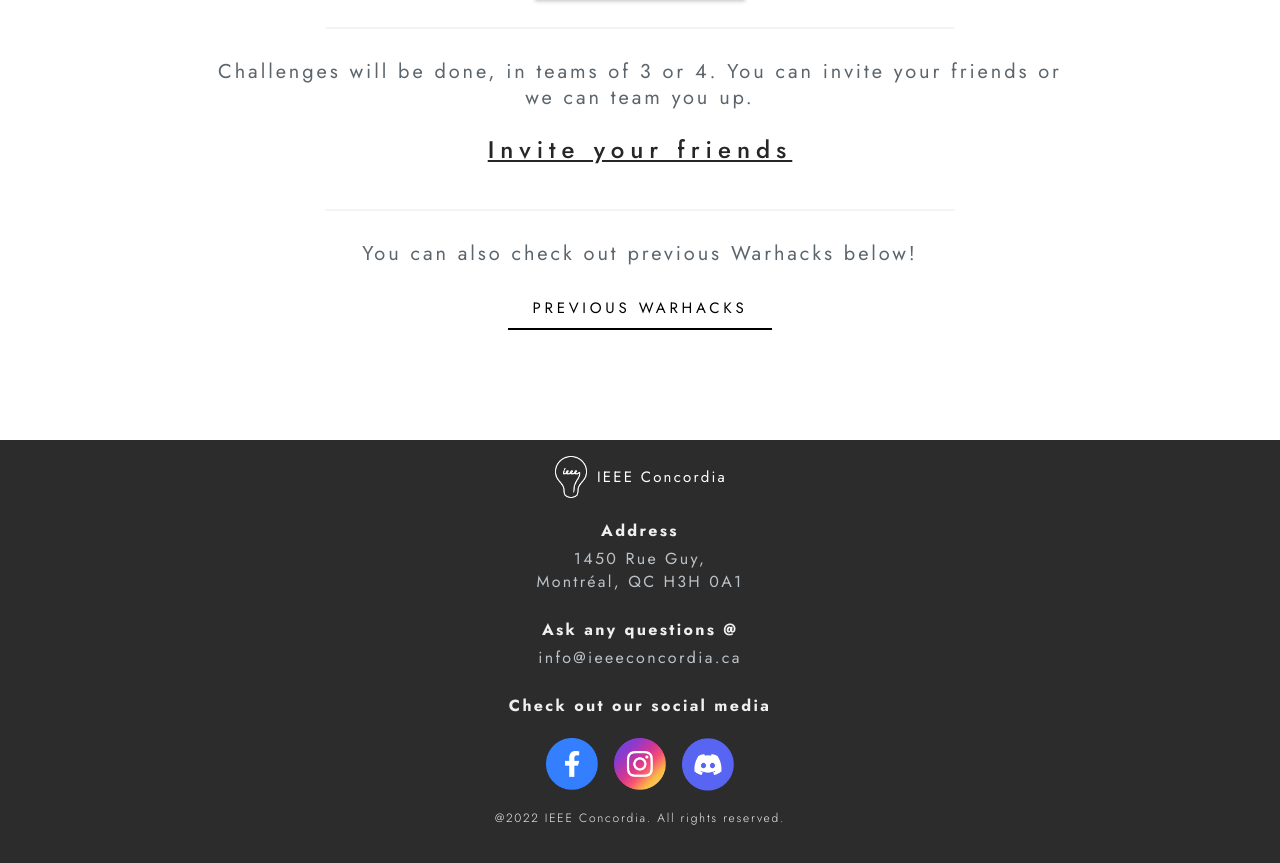
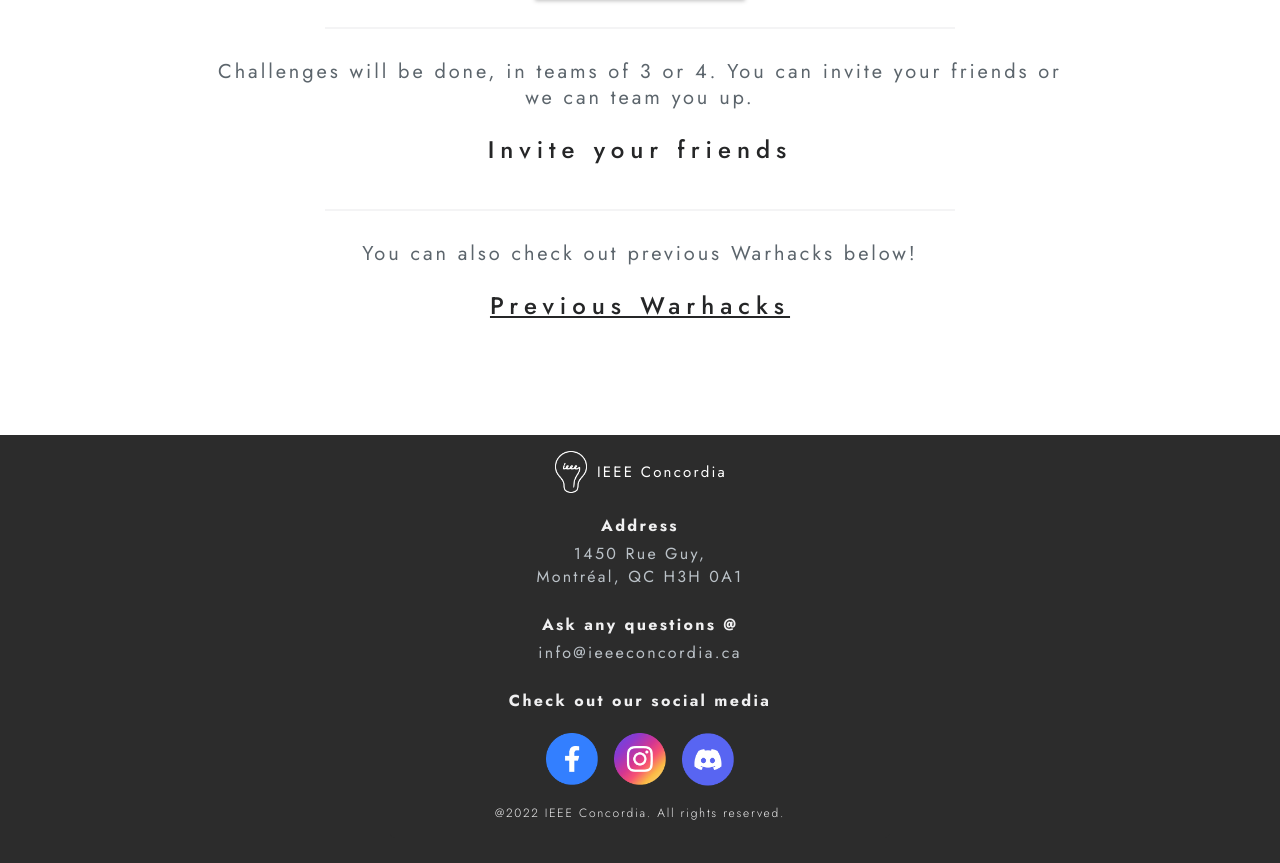
Before and after one commit to ieeeconcordia/botquest, a React (Create React App) app: page / in a window 1280 px wide. Shown: the part 4020-4883 px from the top of the page. Built offline with nearby package versions, Linux system fonts and the light colour scheme.

Commit message:
Fixed buttons in CTA

```diff
--- a/src/containers/cta/CTA.jsx
+++ b/src/containers/cta/CTA.jsx
@@ -21,14 +21,14 @@ const CTA = () => {
         <div className='cta_secondary'>
             <p className='cta_main_text'>Challenges will be done, in teams of 3 or 4.
             You can invite your friends or we can team you up.</p>
-            <h2 className='cta_secondary_call'>Invite your friends</h2>
+            <h2 className='cta_secondary_call' style={{textDecoration: "none"}}>Invite your friends</h2>
         </div>
 
         <div style={{width: "50%", height: "0", border: "1px solid rgba(240, 240, 241, 0.7)"}}></div>
 
         <div className='cta_secondary'>
             <p className='cta_main_text'>You can also check out previous Warhacks below!</p>
-            <Register
+            {/* <Register
                 text='Previous Warhacks'
                 background='#FFFFFF'
                 color="#000000"
@@ -36,7 +36,9 @@ const CTA = () => {
                 borderBottom="2px solid #000000"
                 margin='10px'
                 href=""
-            />
+
+            /> */}
+            <a className='cta_secondary_call' href='#'>Previous Warhacks</a>
         </div>
 
     </div>
```
